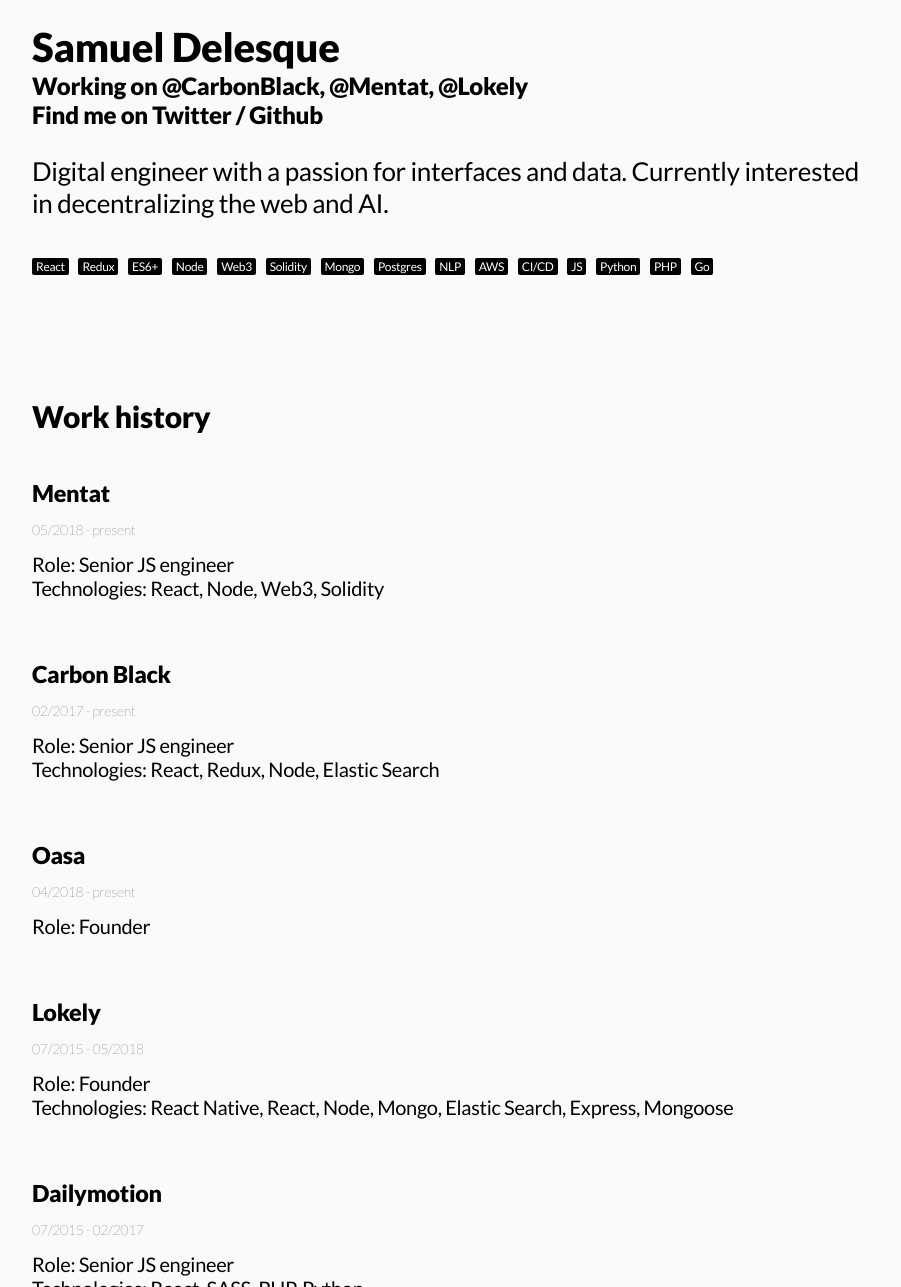
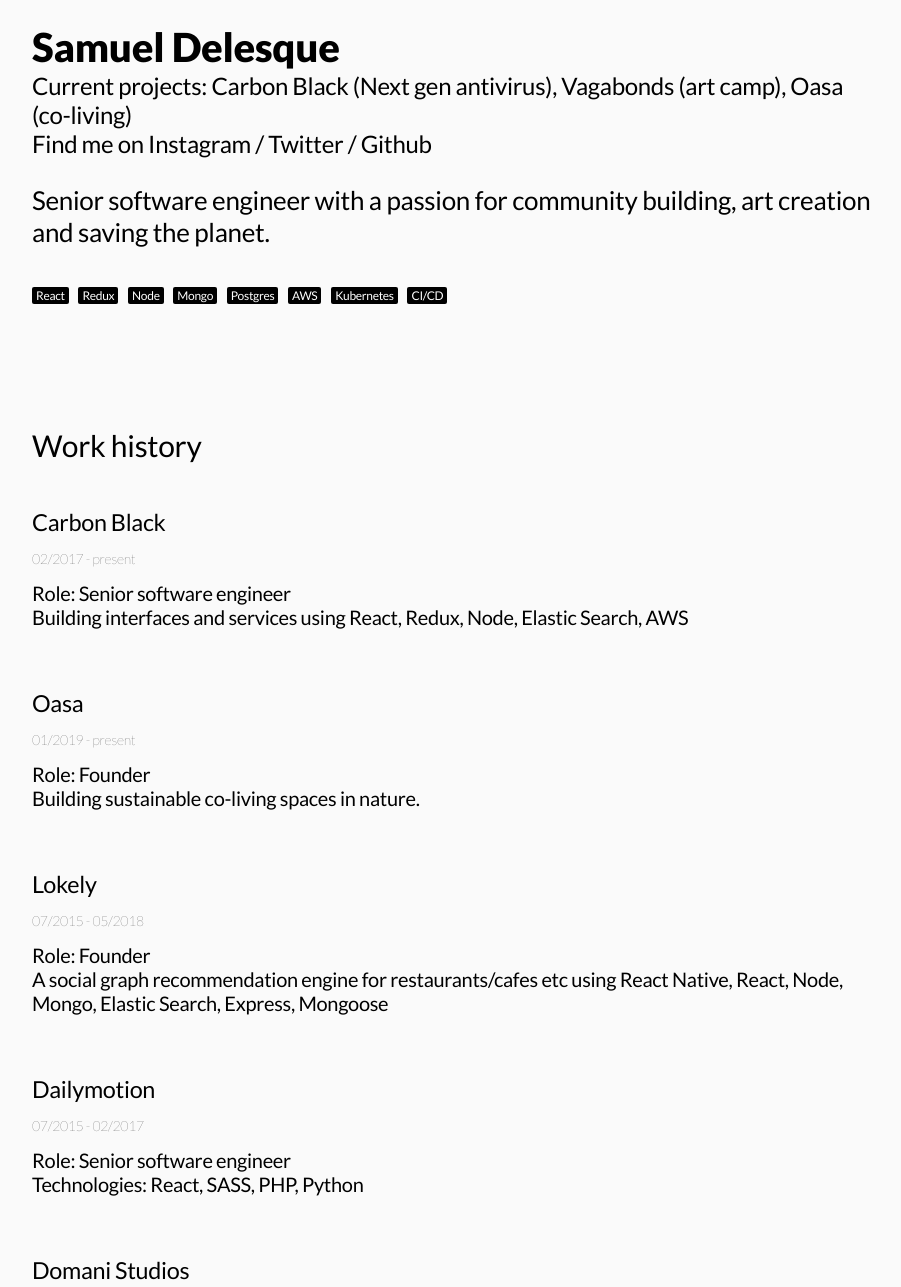
Before and after one commit to samueldelesque/samueldelesque.me, a website: page public/index.html in a window 1280 px wide. Shown: the part 107-1394 px from the top of the page, without its empty margins (188-1089 px from the left). Drawn offline with Linux system fonts and the light colour scheme.

Commit message:
Update summer 2020

```diff
--- a/public/assets/css/index.css
+++ b/public/assets/css/index.css
@@ -15,6 +15,9 @@
 a, a:visited {
   text-decoration: none;
   color: black;
+}
+h2,h3 {
+  font-weight: 400;
 }
 a:hover, a:visited:hover {
   text-decoration: none;
--- a/public/index.html
+++ b/public/index.html
@@ -6,7 +6,7 @@
   <meta name="description" content="Samuel Delesque is software developer based in New York. Currently working at Carbon Black. Founded Lokely and Pixyt.">
   <meta name="viewport" content="width=device-width, initial-scale=1">
   <link href="https://fonts.googleapis.com/css?family=Lato:100,400,900" rel="stylesheet" type="text/css">
-  <link rel="stylesheet" type="text/css" href="/assets/css/index.css">
+  <link rel="stylesheet" type="text/css" href="/assets/css/index.css?2">
   <link rel="icon" type="image/ico" href="/favicon.ico">
   <script async src="https://www.googletagmanager.com/gtag/js?id=UA-38613995-1"></script>
   <script>
@@ -23,71 +23,59 @@
       <div class="wrap">
         <header>
           <h1>Samuel Delesque</h1>
-          <h2>Working on <a target="_blank" rel="noreferrer noopener" href="https://carbonblack.com">@CarbonBlack</a>, <a target="_blank" rel="noreferrer noopener" href="https://mentat.org">@Mentat</a>, <a href="https://lokely.co">@Lokely</a></h2>
-          <h3>Find me on <a target="_blank" rel="noreferrer noopener" href="https://twitter.com/samueldelesque">Twitter</a> / <a target="_blank" rel="noreferrer noopener" href="https://github.com/samueldelesque">Github</a></h3>
+          <h2>Current projects: <a target="_blank" rel="noreferrer noopener" href="https://carbonblack.com">Carbon Black (Next gen antivirus)</a>, <a target="_blank" rel="noreferrer noopener" href="https://vagabonds.camp">Vagabonds (art camp)</a>, <a href="https://oasa.co" target="_blank" rel="noreferrer noopener">Oasa (co-living)</a></h2>
+          <h3>Find me on <a target="_blank" rel="noreferrer noopener" href="https://instagram.com/wherebesam">Instagram</a> / <a target="_blank" rel="noreferrer noopener" href="https://twitter.com/samueldelesque">Twitter</a> / <a target="_blank" rel="noreferrer noopener" href="https://github.com/samueldelesque">Github</a></h3>
           <hero class="mission">
-            <p>Digital engineer with a passion for interfaces and data. Currently interested in decentralizing the web and AI.</p>
+            <p>Senior software engineer with a passion for community building, art creation and saving the planet.</p>
             <ul class="tags">
               <li>React</li>
               <li>Redux</li>
-              <li>ES6+</li>
               <li>Node</li>
-              <li>Web3</li>
-              <li>Solidity</li>
               <li>Mongo</li>
               <li>Postgres</li>
-              <li>NLP</li>
               <li>AWS</li>
+              <li>Kubernetes</li>
               <li>CI/CD</li>
-              <li>JS</li>
-              <li>Python</li>
-              <li>PHP</li>
-              <li>Go</li>
             </ul>
           </hero>
         </header>
         <div class="history">
           <h2>Work history</h2>
           <div class="project">
-            <h3><a target="_blank" rel="noreferrer noopener" href="https://mentat.org">Mentat</a></h3>
-            <p class="time">05/2018 - present</p>
-            <div class="role">Role: Senior JS engineer</div>
-            <div class="type">Technologies: React, Node, Web3, Solidity</div>
-          </div>
-          <div class="project">
             <h3><a target="_blank" rel="noreferrer noopener" href="https://carbonblack.com">Carbon Black</a></h3>
             <p class="time">02/2017 - present</p>
-            <div class="role">Role: Senior JS engineer</div>
-            <div class="type">Technologies: React, Redux, Node, Elastic Search</div>
+            <div class="role">Role: Senior software engineer</div>
+            <div class="type">Building interfaces and services using React, Redux, Node, Elastic Search, AWS</div>
           </div>
           <div class="project">
             <h3><a target="_blank" rel="noreferrer noopener" href="https://oasa.co">Oasa</a></h3>
-            <p class="time">04/2018 - present</p>
+            <p class="time">01/2019 - present</p>
             <div class="role">Role: Founder</div>
+            <div class="type">Building sustainable co-living spaces in nature.</div>
           </div>
           <div class="project">
             <h3><a target="_blank" rel="noreferrer noopener" href="https://lokely.co">Lokely</a></h3>
             <p class="time">07/2015 - 05/2018</p>
             <div class="role">Role: Founder</div>
-            <div class="type">Technologies: React Native, React, Node, Mongo, Elastic Search, Express, Mongoose</div>
+            <div class="type">A social graph recommendation engine for restaurants/cafes etc using React Native, React, Node, Mongo, Elastic Search, Express, Mongoose</div>
           </div>
           <div class="project">
             <h3><a target="_blank" rel="noreferrer noopener" href="https://dailymotion.com">Dailymotion</a></h3>
             <p class="time">07/2015 - 02/2017</p>
-            <div class="role">Role: Senior JS engineer</div>
+            <div class="role">Role: Senior software engineer</div>
             <div class="type">Technologies: React, SASS, PHP, Python</div>
           </div>
           <div class="project">
             <h3><a target="_blank" rel="noreferrer noopener" href="https://domanistudios.com">Domani Studios</a></h3>
             <p class="time">01/2014 - 07/2015</p>
-            <div class="role">Role: JS engineer</div>
+            <div class="role">Role: Software engineer</div>
             <div class="type">Technologies: jQuery, JS, SASS, PHP</div>
             <div class="type">Clients: Nintendo, Starwood, GreyGoose, Harman Kardon, House of Marley, Ahmad Tea.</div>
           </div>
           <div class="project">
             <h3><a target="_blank" rel="noreferrer noopener" href="https://getvolt.dk">Volt</a></h3>
             <p class="time">03/2013-10/2013</p>
-            <div class="role">Role: JS engineer</div>
+            <div class="role">Role: Software engineer</div>
             <div class="type">Technologies: Wordpress, Backbone, Code Igniter, MySQL</div>
           </div>
           <div class="project">
@@ -100,14 +88,14 @@
           <div class="project">
             <h3>Pierre Arnaud</h3>
             <p class="time">06/2010-09/2010</p>
-            <div class="role">Role: PHP developer</div>
+            <div class="role">Role: Junior software engineer</div>
             <div class="type">Product: home built store with private access for clients.</div>
             <div class="tech">Technologies: PHP, JS</div>
           </div>
           <div class="project">
             <h3><a target="_blank" rel="noreferrer noopener" href="https://welltec.com">Welltec</a></h3>
             <p class="time">04/2009-07/2009</p>
-            <div class="role">Role: Junior developer</div>
+            <div class="role">Role: Junior software engineer</div>
             <div class="type">Technologies: PHP, JS, C#</div>
           </div>
         </div>
@@ -116,13 +104,6 @@
     <article class="projects">
       <h2>Projects</h2>
       <div class="grid">
-        <a href="https://mentat.org" target="_blank" class="project">
-          <div>
-            <h3>Mentat Website</h3>
-            <p>A decentralized market for on-demand human skill and intelligence, injected seamlessly into any application.</p>
-          </div>
-          <img src="/assets/img/personal/mentat.png" alt="Mentat Website">
-        </a>
         <a href="http://skl.sh/2hL2X7v" target="_blank" class="project">
           <div>
             <h3>React class</h3>
```
